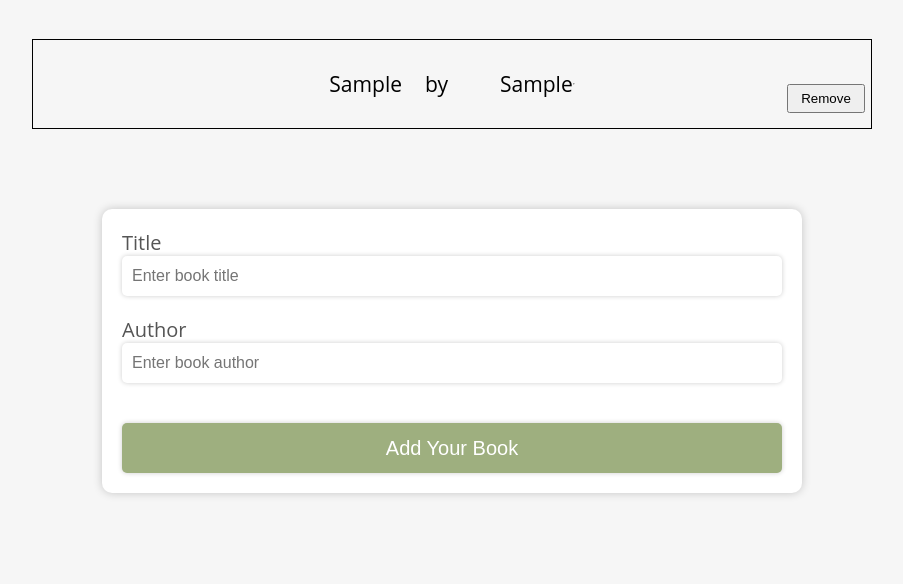
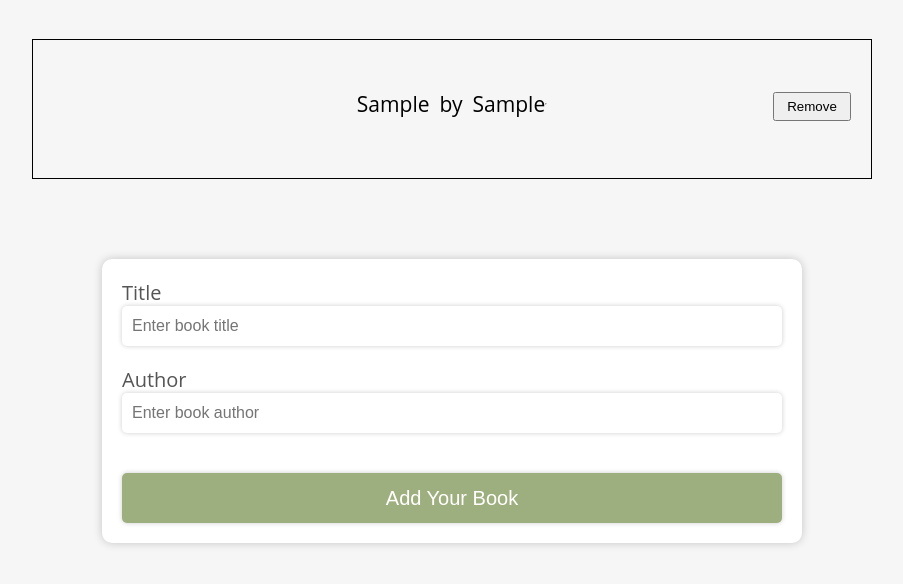
Before and after one commit to SAZZAD1Q2/Awesome-Book, a website: page index.html in a window 1280 px wide. Both pictures are taken after typing "Sample", "Sample" into the empty fields and a click on the button "Add Your Book". Shown: the part 196-780 px from the top of the page, without its empty margins (188-1091 px from the left). Drawn offline with Linux system fonts and the light colour scheme.

Commit message:
style.css file eidted

```diff
--- a/style.css
+++ b/style.css
@@ -38,29 +38,30 @@
   width: 120%;
 }
 
+.remove-btn {
+  position: absolute;
+  padding: 5px 12px;
+  cursor: pointer;
+  left: 70%;
+  margin-top: -12px;
+  margin-left: 12vw;
+  margin-bottom: 10px; /* Add margin-bottom to create space between remove buttons */
+}
+
 #my-book-list > * {
   display: flex;
-  justify-content: center;
   align-items: center;
-  margin-top: 0px;
+  margin-bottom: 10px; /* Increase the margin-top to separate each book details */
   font-size: 21px;
+  padding: 20px;
 }
 
 .by {
-  margin-left: 23px;
+  margin-left: 10px; /* Adjust the margin-left as needed */
 }
 
 .authors {
-  margin-left: 52px;
-}
-
-.remove-btn {
-  position: absolute;
-  /* margin-left: 140px;
-  margin-top: 0;*/
-  padding: 5px 12px;
-  cursor: pointer;
-  left: 90%;
+  margin-left: 10px; /* Adjust the margin-left as needed */
 }
 
 .form-container {
```
Also changed, not shown: README.md.
